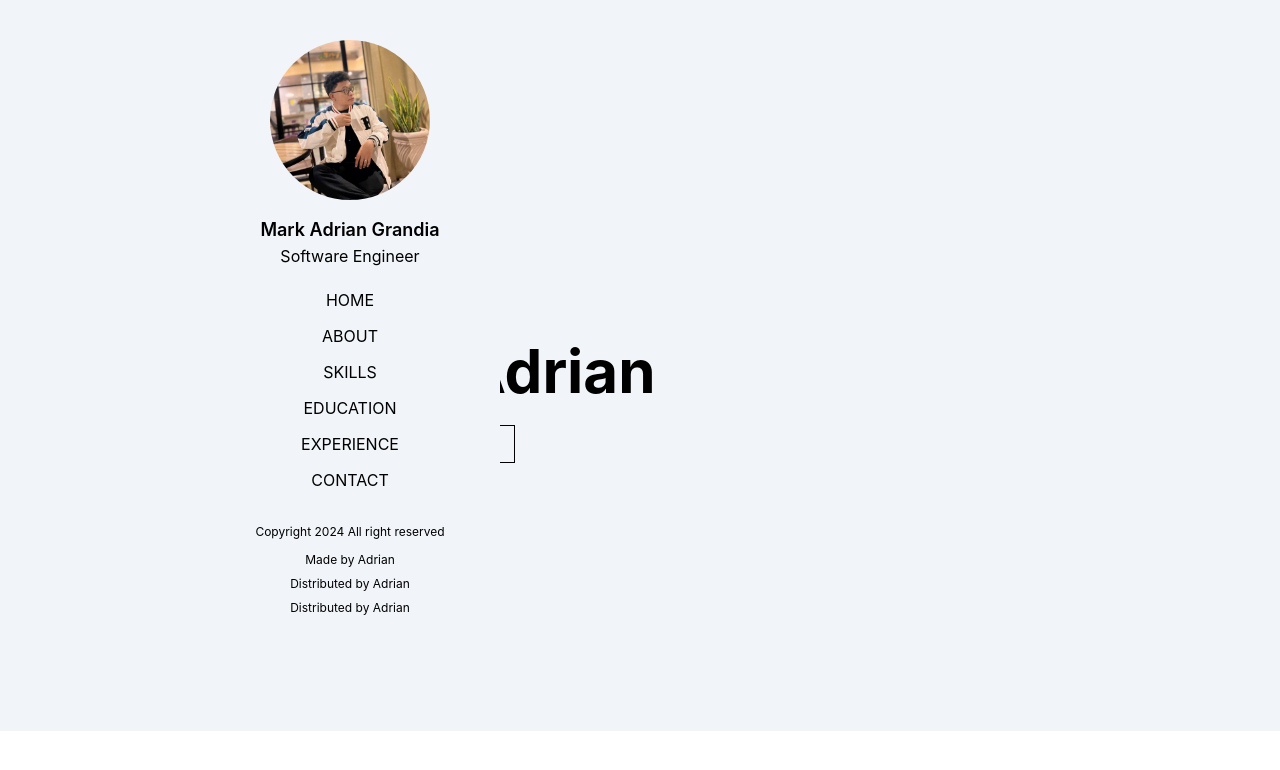
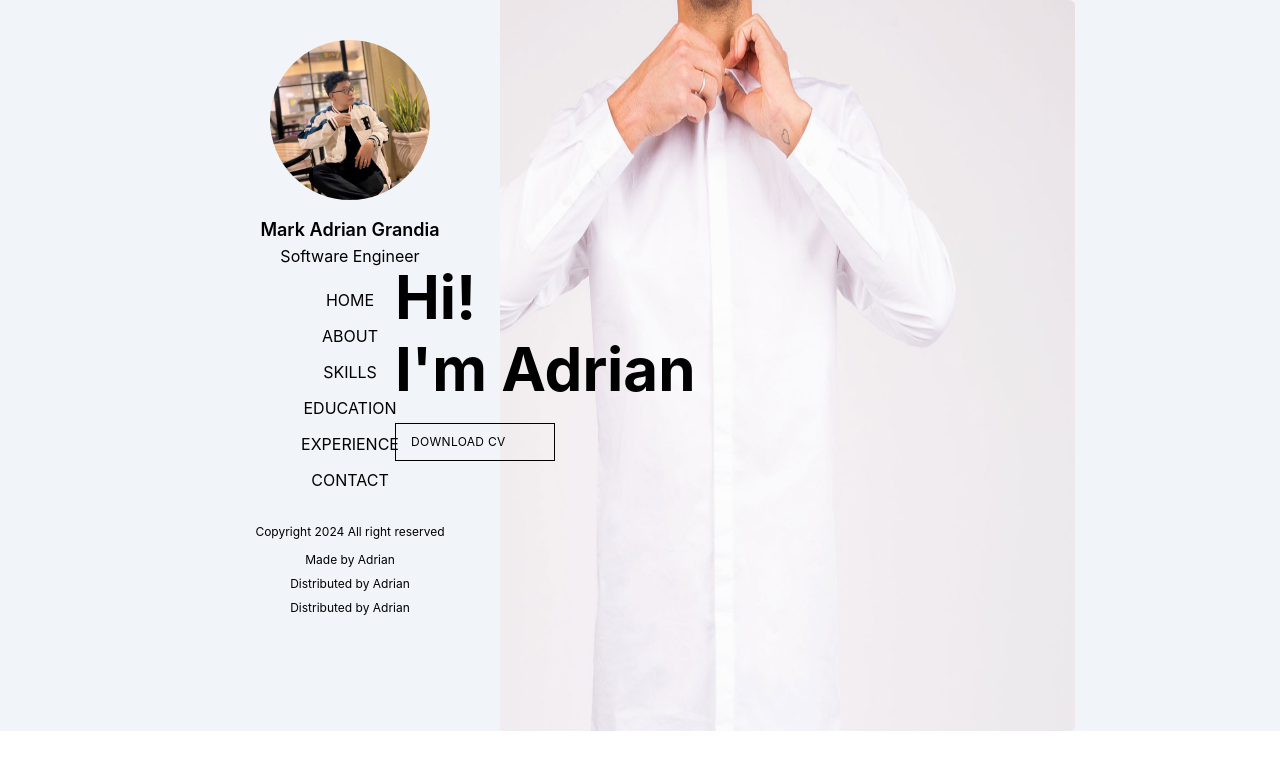
Before and after one commit to blackirit029/adrian-portfolio, a React (Create React App) app: page / in a window 1280 px wide. Shown: the top 770 px of the page. Built offline with nearby package versions, Linux system fonts and the light colour scheme.

Commit message:
4th initial commit

```diff
--- a/src/App.tsx
+++ b/src/App.tsx
@@ -18,7 +18,7 @@ const App: React.FC = () => {
     <Router>
       <LeftMenu />
       <Routes>
-        <Route path="/" element={ <Home /> } />
+      <Route path="/" element={ <Home /> } />
         <Route path="/about" element={ <About /> } />
       </Routes>
     </Router>
--- a/src/components/LeftMenu/TopLeftMenu.tsx
+++ b/src/components/LeftMenu/TopLeftMenu.tsx
@@ -1,7 +1,7 @@
 import React from "react";
 
 // assets
-import Profile from "../../assets/profile.jpg";
+import Profile from "../../assets/images/profile.jpg";
 
 const TopleftMenu: React.FC = () => {
     return (
--- a/src/pages/Home/index.tsx
+++ b/src/pages/Home/index.tsx
@@ -1,15 +1,15 @@
 import React from "react";
-
-// bg-[url('src/assets/home-cover.jpg')]
+import HomeCover from "../../assets/images/home-cover.jpg";
 
 const Home: React.FC = () => {
     return (
         <div className="w-full h-full flex bg-slate-100 justify-center">
             <div className="w-[870px] pl-[150px] min-h-[731px] content-center">
-                <div className="flex flex-col self-center">
+                <img src={HomeCover} alt="HomeCover" className="object-fill h-full w-full rounded-md m-auto"/>
+                <div className="flex flex-col self-center absolute z-10 top-1/3 ml-10">
                     <div className="text-6xl mb-3 font-bold">Hi!</div>
                     <div className="text-6xl mb-6 font-bold">I'm Adrian</div>
-                    <a href="/" className="py-[10px] px-[15px] tracking-wide w-40 border border-black text-xs">
+                    <a href="/" className="py-[10px] px-[15px] tracking-wide w-40 border border-black text-xs hover:bg-cyan-400 hover:text-white hover:border-cyan-400">
                         DOWNLOAD CV
                     </a>
                 </div>
```
Also changed, not shown: src/assets/images/home-cover.jpg (renamed from src/assets/home-cover.jpg), src/assets/images/profile.jpg (renamed from src/assets/profile.jpg).
